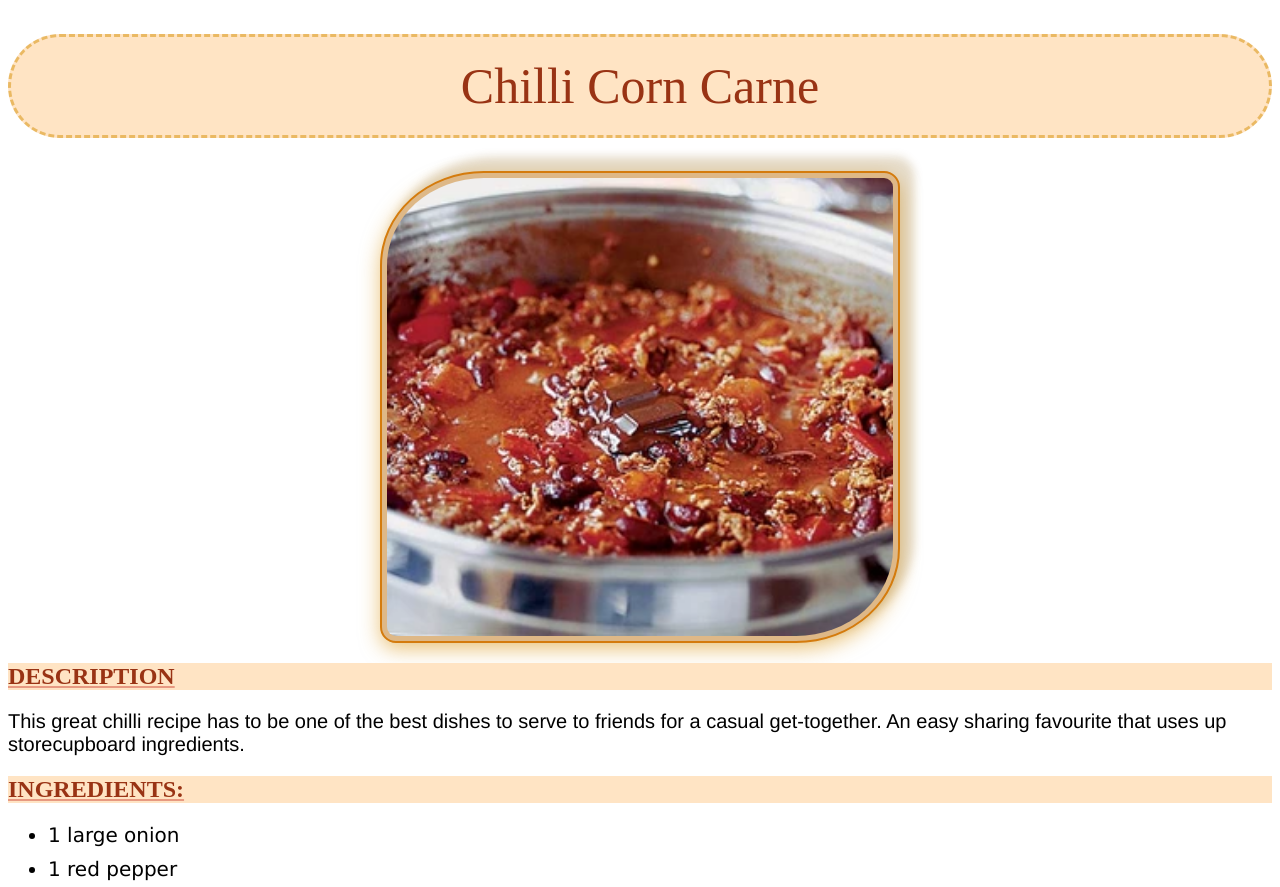
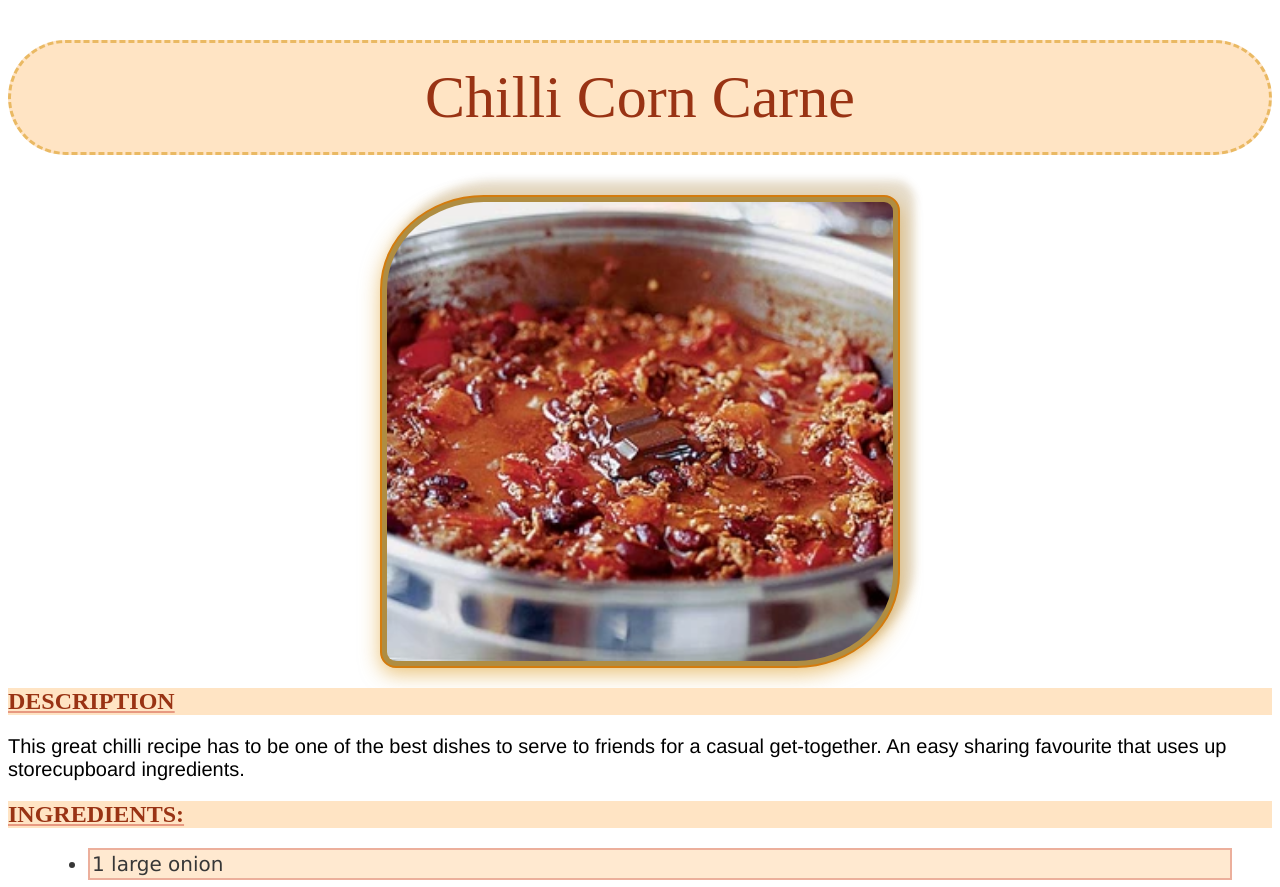
Before and after one commit to pieterbotes41/odins-recipe, a plain HTML site: page htmlRecipes/corncarne1.html in a window 1280 px wide. Shown: the top 887 px of the page. Drawn offline with Linux system fonts and the light colour scheme.

Commit message:
p color and heading changes

```diff
--- a/htmlRecipes/style.css
+++ b/htmlRecipes/style.css
@@ -1,6 +1,6 @@
 .title{
     color: rgb(153, 51, 20);
-    font-size: 50px;
+    font-size: 60px;
     font-weight: 200;
     background-color: bisque;
     padding: 20px;
@@ -25,7 +25,7 @@ img {
     margin-left: auto;
     margin-right: auto;
     width: 40%;
-    background-color: burlywood;
+    background-color: rgb(175, 141, 66);
 }
 
 .description{
@@ -79,3 +79,18 @@ ol{
     flex-direction: column;
     gap: 10px;
 }
+
+
+
+.block,
+li{
+    border: 2px solid rgb(231, 153, 129);
+    padding: 2px;
+    background-color: bisque;
+    opacity: 78%;
+}
+
+.box,
+li{
+    margin: 0 2em 0 2em;
+}
```
